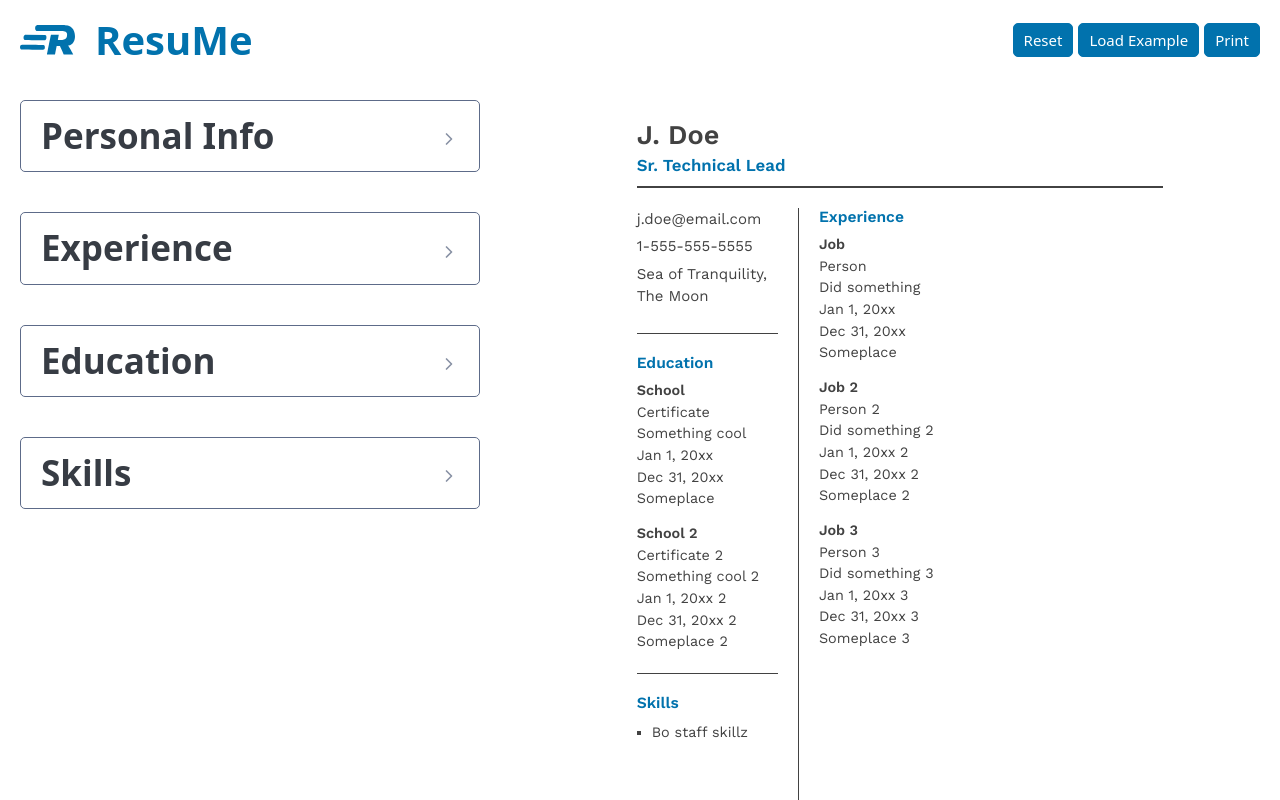
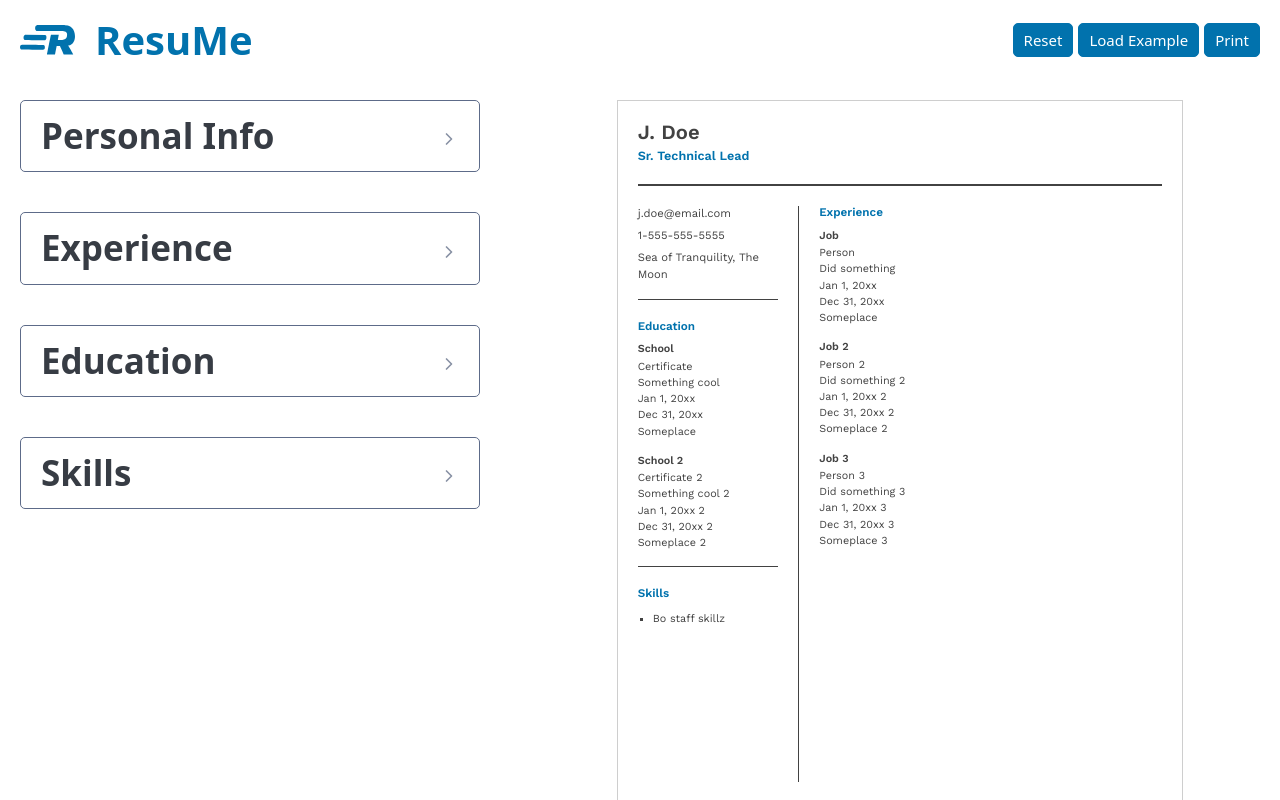
Before and after one commit to JacobGiordano/top-cv-app, a React (Vite) app: page / in a window 1280 px wide. Built offline with nearby package versions, Linux system fonts and the light colour scheme.

Commit message:
Update screen and print styles for optimized presentation & parity

```diff
--- a/src/components/Preview/Preview.jsx
+++ b/src/components/Preview/Preview.jsx
@@ -8,8 +8,8 @@ function Preview({ appData, reference }) {
   const education = data.education;
   const skills = data.skills;
   return (
-    <div className='preview-wrapper grid' ref={reference}>
-      <div className="container preview-header">
+    <div className='preview-wrapper' ref={reference}>
+      <div className="preview-header container-fluid">
         <h2>{personal.name}</h2>
         <h3 className="personal-title">{personal.title}</h3>
       </div>
--- a/src/styles/Preview.css
+++ b/src/styles/Preview.css
@@ -1,20 +1,62 @@
 :root {
-  --font-size: 24px;
+  --font-size: 18px;
 }
 
 .preview-wrapper {
+  display: grid;
   position: relative;
   background: #ffffff;
   padding: 1rem 1rem 2.5rem 1rem;
-  max-width: calc(2550px / 4.5);
-  min-width: calc(2550px / 4.5);
-  min-height: calc(3300px / 4.5);
-  column-gap: 1rem;
-  grid-template-rows: max-content;
+  gap: 1rem;
+  grid-template-columns: repeat(6, 1fr);
   grid-template-areas:
   "preview-header preview-header preview-header preview-header preview-header preview-header"
   "column-left column-left column-right column-right column-right column-right";
-  margin: 0 auto 4rem;
+}
+
+@media screen {
+  .preview-wrapper {
+    max-width: calc(2550px / 4.5);
+    min-width: calc(2550px / 4.5);
+    min-height: calc(3300px / 4.5);
+    grid-template-rows: max-content;
+    margin: 0 auto 4rem;
+    border: 1px solid #cecece;
+  }
+}
+
+@media print {
+  :root {
+    --font-size: 28px;
+  }
+
+  .preview-wrapper {
+    padding: 2rem;
+    row-gap: 0;
+    grid-template-areas:
+    "preview-header preview-header preview-header preview-header preview-header preview-header"
+    "column-left column-left column-right column-right column-right column-right"
+    "column-left column-left column-right column-right column-right column-right"
+    "column-left column-left column-right column-right column-right column-right"
+    "column-left column-left column-right column-right column-right column-right"
+    "column-left column-left column-right column-right column-right column-right"
+    "column-left column-left column-right column-right column-right column-right"
+    "column-left column-left column-right column-right column-right column-right"
+    "column-left column-left column-right column-right column-right column-right"
+    "column-left column-left column-right column-right column-right column-right"
+    "column-left column-left column-right column-right column-right column-right"
+    "column-left column-left column-right column-right column-right column-right"
+    "column-left column-left column-right column-right column-right column-right"
+    "column-left column-left column-right column-right column-right column-right";
+  }
+
+  .preview-wrapper, .column-left, .column-right {
+    min-height: 100%;
+  }
+
+  .preview-wrapper .preview-header {
+    height: max-content;
+  }
 }
 
 .preview-wrapper * {
@@ -58,7 +100,8 @@
 
 .preview-wrapper .preview-header {
   grid-area: preview-header;
-  border-bottom: 2px solid ;
+  border-bottom: 2px solid;
+  padding: 0 0 .5rem 0;
 }
 
 .preview-wrapper .container.column-left,
@@ -79,7 +122,7 @@
 
 .preview-wrapper .column-left .section {
   margin-bottom: 1rem;
-  padding-bottom: 1rem;
+  padding-bottom: .75rem;
   border-bottom: 1px solid;
 }
 
@@ -90,6 +133,10 @@
 .preview-wrapper .personal-info-section .personal-info * {
   font-size: calc(var(--font-size) * .625);
   margin-bottom: .25rem;
+}
+
+.preview-wrapper .personal-info-section .personal-info *:last-child {
+  margin-bottom: 0;
 }
 
 .preview-wrapper .skills-list {
```
